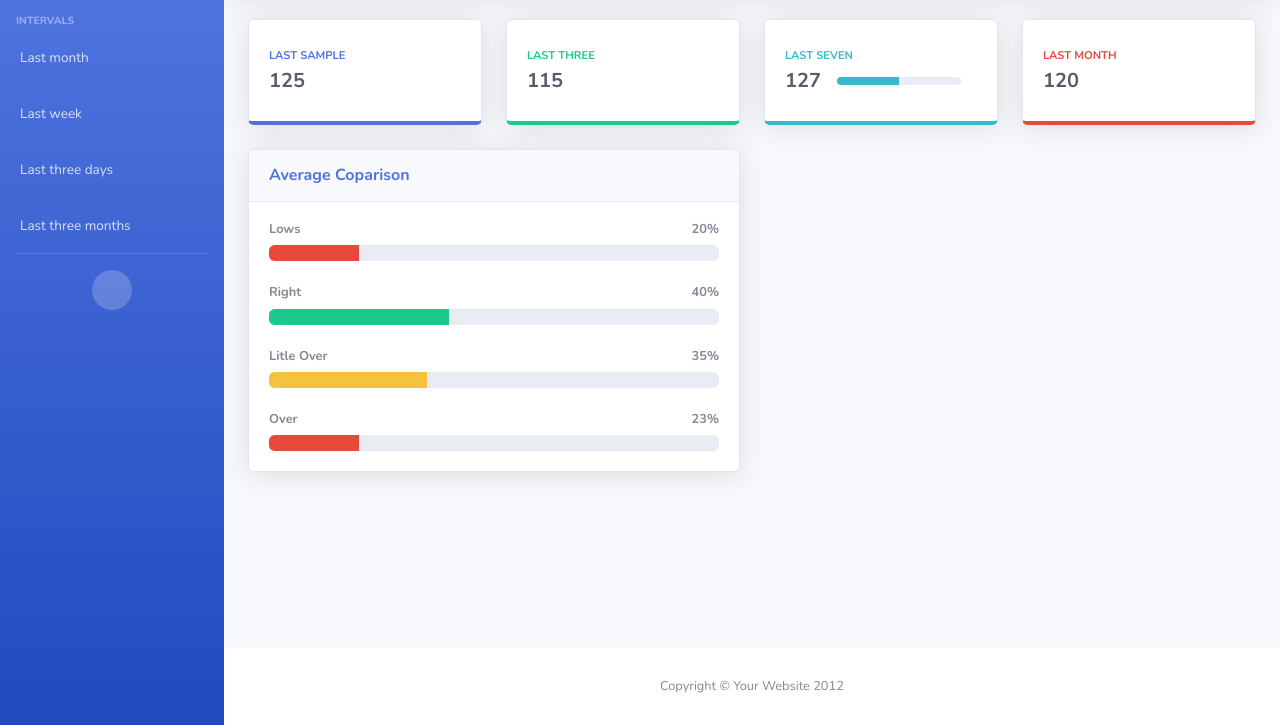
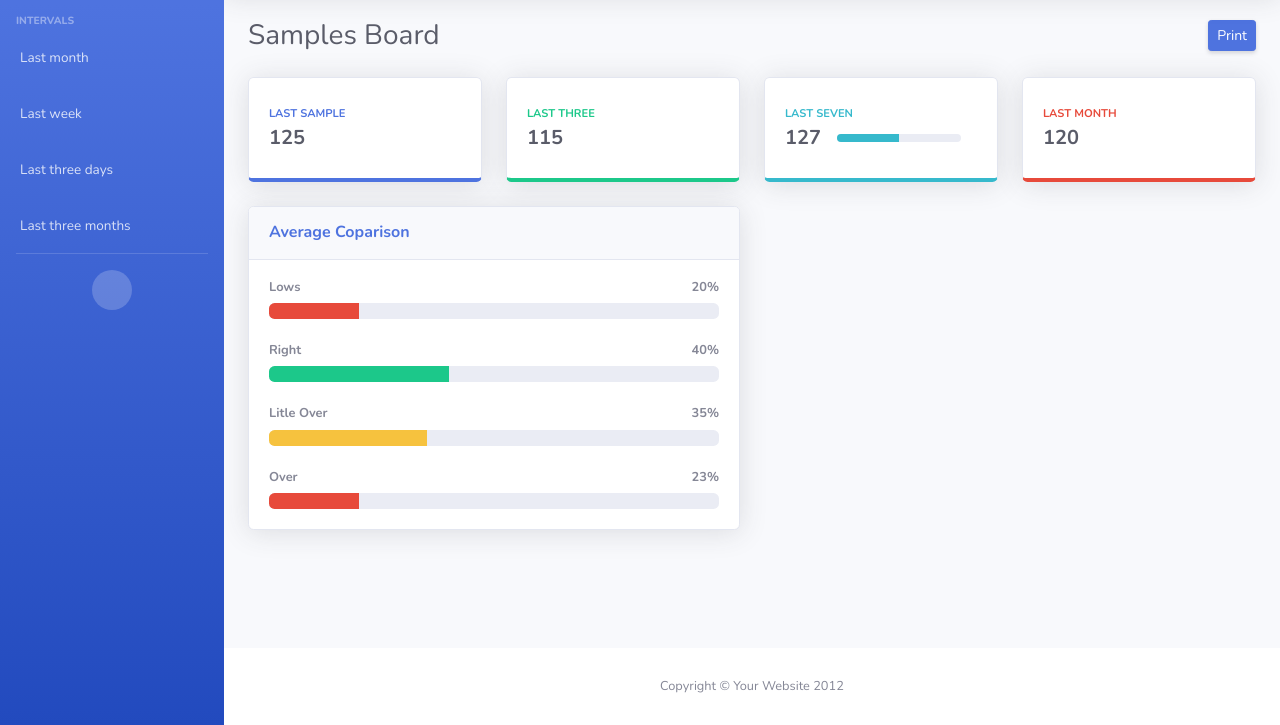
Before and after one commit to auxcoder/gluboard-bootstrap, a website: page index.html in a window 1280 px wide. Shown: the part 75-800 px from the top of the page. Drawn offline with nearby package versions, Linux system fonts and the light colour scheme; files that its build step writes are made by us from their sources.

Commit message:
Add tittle

```diff
--- a/index.html
+++ b/index.html
@@ -118,6 +118,13 @@
 
         <!-- Begin Page Content -->
         <div class="container-fluid">
+
+          <!-- Page Heading -->
+          <div class="d-sm-flex align-items-center justify-content-between mb-4">
+            <h1 class="h3 mb-0 text-gray-800">Samples Board</h1>
+            <a href="#" class="d-none d-sm-inline-block btn btn-sm btn-primary shadow-sm"><i
+                class="fas fa-print fa-sm text-white-50"></i> Print</a>
+          </div>
 
           <!-- Content Row -->
           <div class="row">
```
